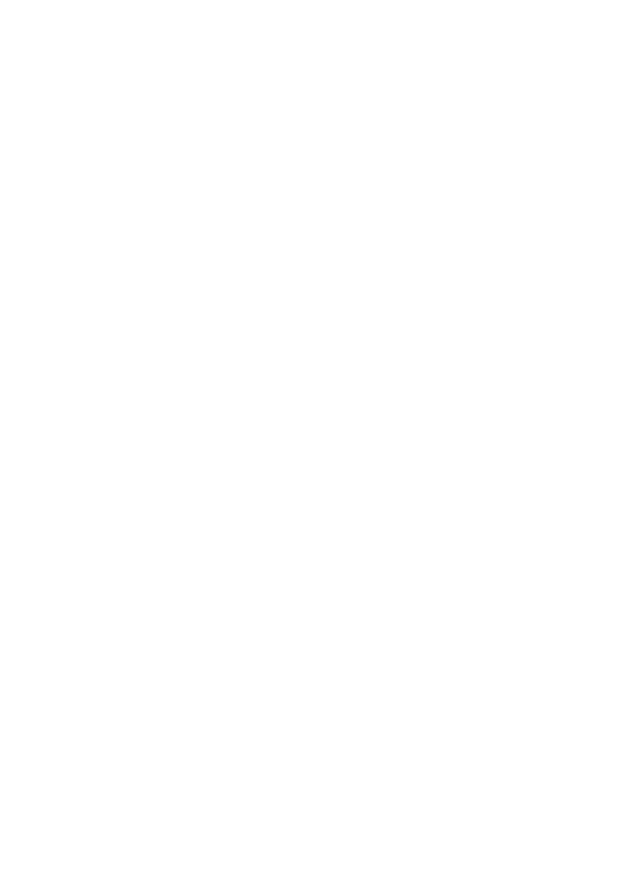
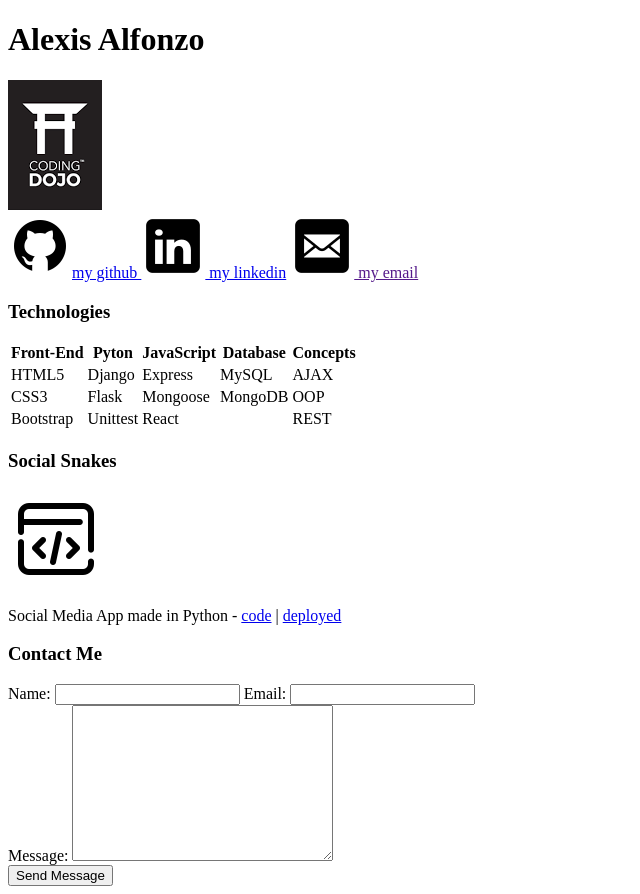
Before and after one commit to aalfonzo1984/practica_de_portafolio, a plain HTML site: page index.html in a window 1280 px wide. Shown: the whole page, without its empty margins (0-640 px from the left). Before the commit the page ends 800 px from the top, so only its background shows below. Drawn offline with Linux system fonts and the light colour scheme.

Commit message:
Asignación de portafolio

```diff
--- a/index.html
+++ b/index.html
@@ -1,11 +1,85 @@
 <!DOCTYPE html>
 <html lang="en">
-<head>
-    <meta charset="UTF-8">
-    <meta name="viewport" content="width=device-width, initial-scale=1.0">
+  <head>
+    <meta charset="UTF-8" />
+    <meta name="viewport" content="width=device-width, initial-scale=1.0" />
     <title>Portafolio</title>
-</head>
-<body>
-
-</body>
+  </head>
+  <body>
+    <div>
+      <h1>Alexis Alfonzo</h1>
+      <img src="./image/images.png" alt="Foto perfil" />
+      <div>
+        <a href="https://github.com/aalfonzo1984"
+          ><img src="./image/github.png" alt="Icono github" />my github </a
+        ><a href="https://www.linkedin.com/in/alexis-alfonzo-a0b8b477/"
+          ><img src="./image/linkedin.png" alt="icono linkedin" /> my
+          linkedin</a
+        >
+        <a href=""><img src="./image/mail.png" alt="" /> my email</a>
+      </div>
+    </div>
+    <div>
+      <h3>Technologies</h3>
+      <table>
+        <thead>
+          <tr>
+            <th>Front-End</th>
+            <th>Pyton</th>
+            <th>JavaScript</th>
+            <th>Database</th>
+            <th>Concepts</th>
+          </tr>
+        </thead>
+        <tbody>
+          <tr>
+            <td>HTML5</td>
+            <td>Django</td>
+            <td>Express</td>
+            <td>MySQL</td>
+            <td>AJAX</td>
+          </tr>
+          <tr>
+            <td>CSS3</td>
+            <td>Flask</td>
+            <td>Mongoose</td>
+            <td>MongoDB</td>
+            <td>OOP</td>
+          </tr>
+          <tr>
+            <td>Bootstrap</td>
+            <td>Unittest</td>
+            <td>React</td>
+            <td></td>
+            <td>REST</td>
+          </tr>
+        </tbody>
+      </table>
+    </div>
+    <div>
+      <h3>Social Snakes</h3>
+      <img src="./image/code.png" alt="Icono de código" />
+      <p>
+        Social Media App made in Python -
+        <a href="https://github.com/aalfonzo1984">code</a> |
+        <a href="https://github.com/aalfonzo1984">deployed</a>
+      </p>
+    </div>
+    <div>
+      <h3>Contact Me</h3>
+      <form>
+        <div>
+          <label for="name">Name: </label>
+          <input type="text" id="name" name="name" />
+          <label for="mail">Email: </label>
+          <input type="email" name="mail" id="mail" />
+        </div>
+        <div>
+          <label for="message">Message: </label
+          ><textarea name="message" id="message" cols="30" rows="10"></textarea>
+        </div>
+        <button type="submit">Send Message</button>
+      </form>
+    </div>
+  </body>
 </html>
```
Also changed, not shown: image/code.png (added), image/github.png (added), image/images.png (added), image/linkedin.png (added), image/mail.png (added).
